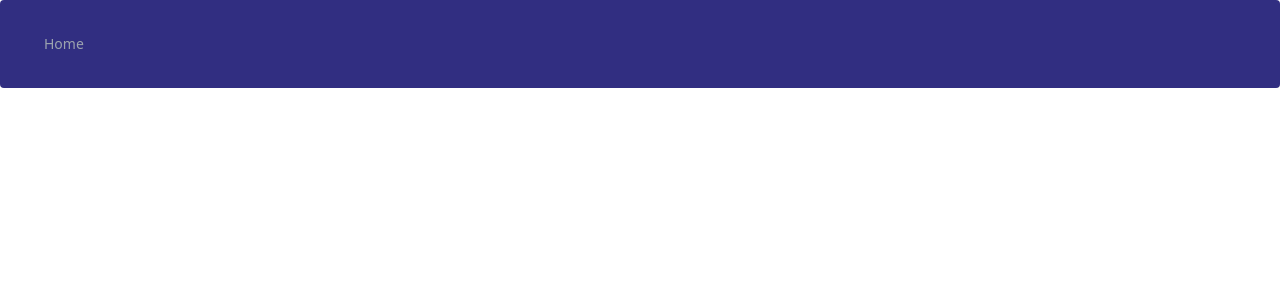
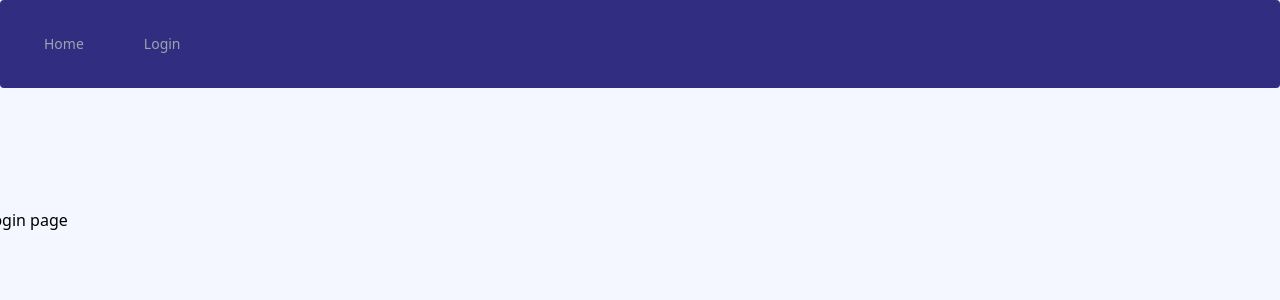
Before and after one commit to asiaat/users-ui, a Vue app: page /login in a window 1280 px wide. Before the commit this address had no page. Shown: the top 300 px of the page. Built offline with nearby package versions, Linux system fonts and the light colour scheme.

Commit message:
Login initial page

```diff
--- /dev/null
+++ b/src/components/Login.vue
@@ -0,0 +1,19 @@
+<script setup>
+import { ref } from "vue";
+
+
+const form = ref({
+  email: "",
+  password: "",
+});
+</script>
+
+<template>
+    <section class="bg-[#F4F7FF] py-20 lg:py-[120px]">
+      <div class="container mx-auto">
+        <div class="-mx-4 flex flex-wrap">
+          <h1>Login page</h1>
+        </div>
+      </div>
+    </section>
+  </template>
--- a/src/components/Navi.vue
+++ b/src/components/Navi.vue
@@ -24,6 +24,13 @@
               aria-current="page"
               >Home</router-link>
           </li>
+          <li>
+            <router-link
+              :to="{ name: 'Login' }"
+              class="block rounded py-2 pr-4 pl-3 text-gray-400"
+              aria-current="page"
+              >Login</router-link>
+          </li>
         </ul>
         </div>
     </nav>
--- a/src/router/index.js
+++ b/src/router/index.js
@@ -3,6 +3,11 @@ import Home from "../components/Home.vue";
 
 const routes = [
     { path: "/", name: "Home", component: Home },
+    {
+        path: "/login",
+        name: "Login",
+        component: () => import("../components/Login.vue"),
+      },
 ];
 
 const router = createRouter({
```
